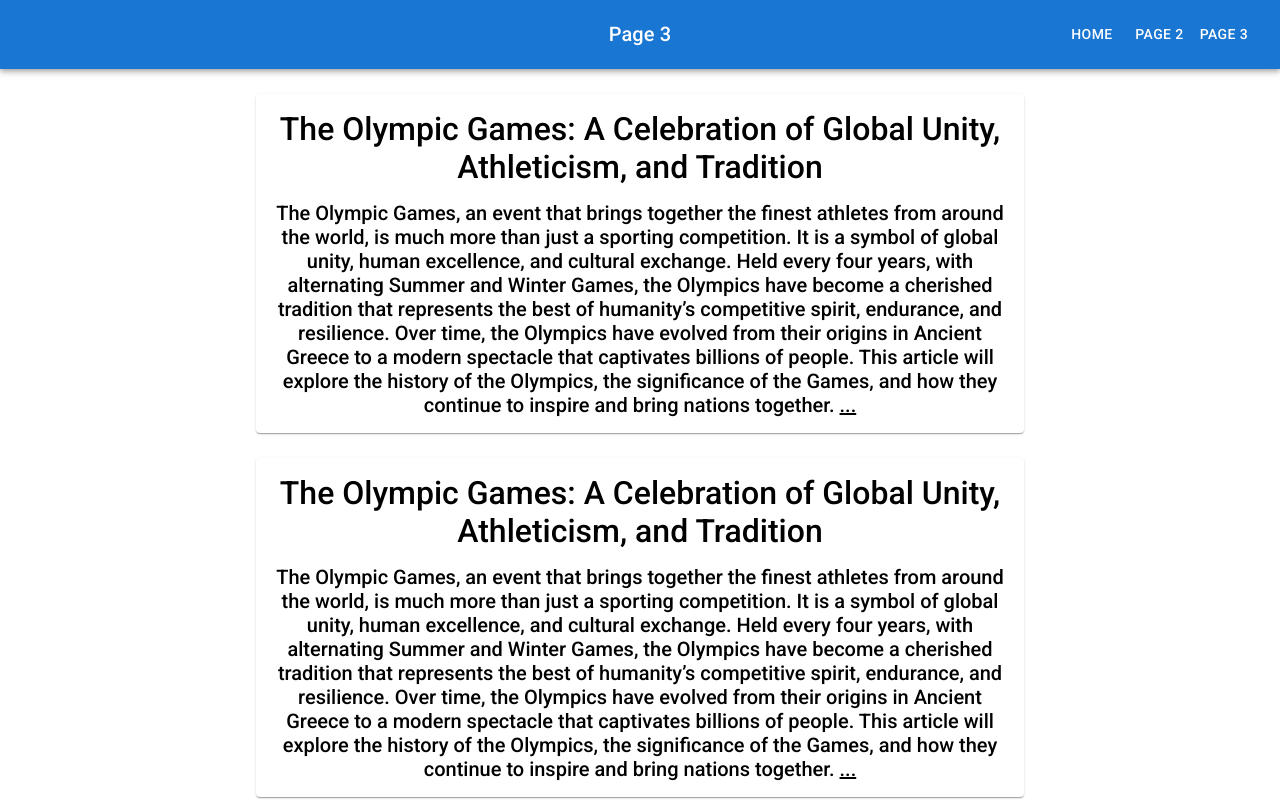
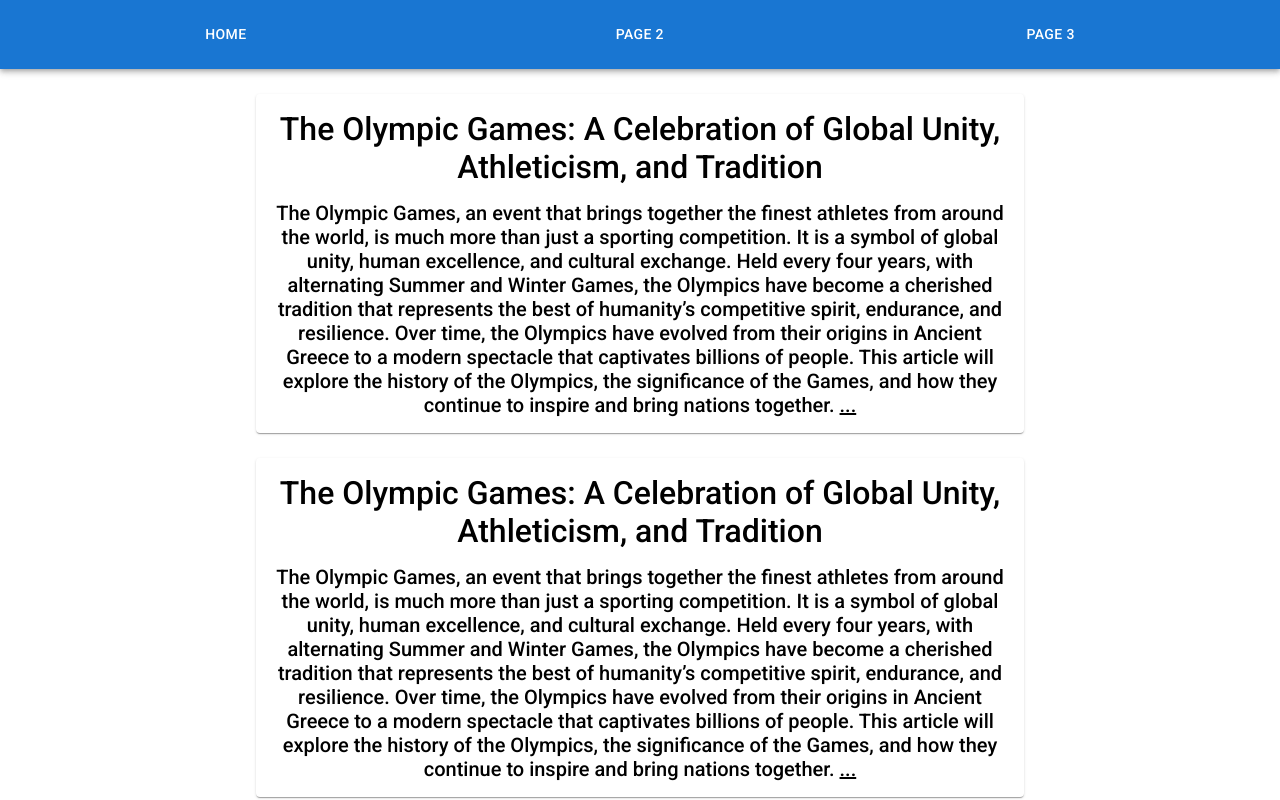
Before and after one commit to Bruuh404/reactstuff, a React (Create React App) app in the folder my-react-app/: page /reactstuff/page3 in a window 1280 px wide. Shown: the top 800 px of the page. Built offline with nearby package versions, Linux system fonts and the light colour scheme.

Commit message:
text ficed

```diff
--- a/my-react-app/src/components/navbar.js
+++ b/my-react-app/src/components/navbar.js
@@ -79,10 +79,7 @@ function Navbar() {
                 </MenuItem>
               ))}
             </Menu>
-          </Box>
-
-          {/* Centered text for both mobile and desktop */}
-          <Typography
+            <Typography
             variant="h6"
             component="div"
             textAlign="center"
@@ -96,13 +93,16 @@ function Navbar() {
           >
             {currentPage?.name || 'Home'}
           </Typography>
+          </Box>
+
+          {/* Centered text for both mobile and desktop */}
 
           {/* Desktop links */}
           <Box
             sx={{
               flexGrow: 1,
               display: { xs: 'none', md: 'flex' },
-              justifyContent: 'flex-end', // Align links to the right
+              justifyContent: 'space-around', // Align links to the right
             }}
           >
             {pages.map((page) => (
```
